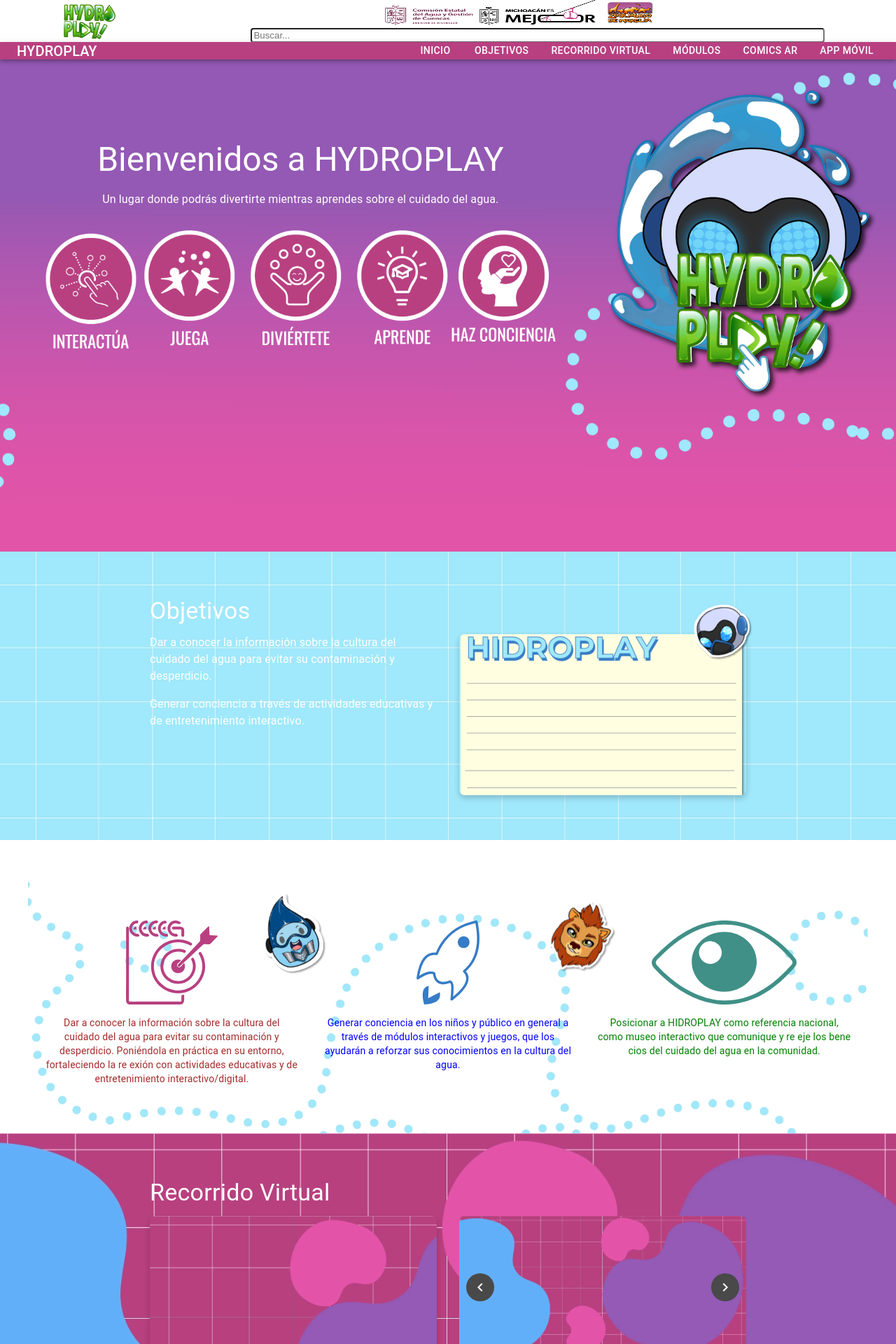
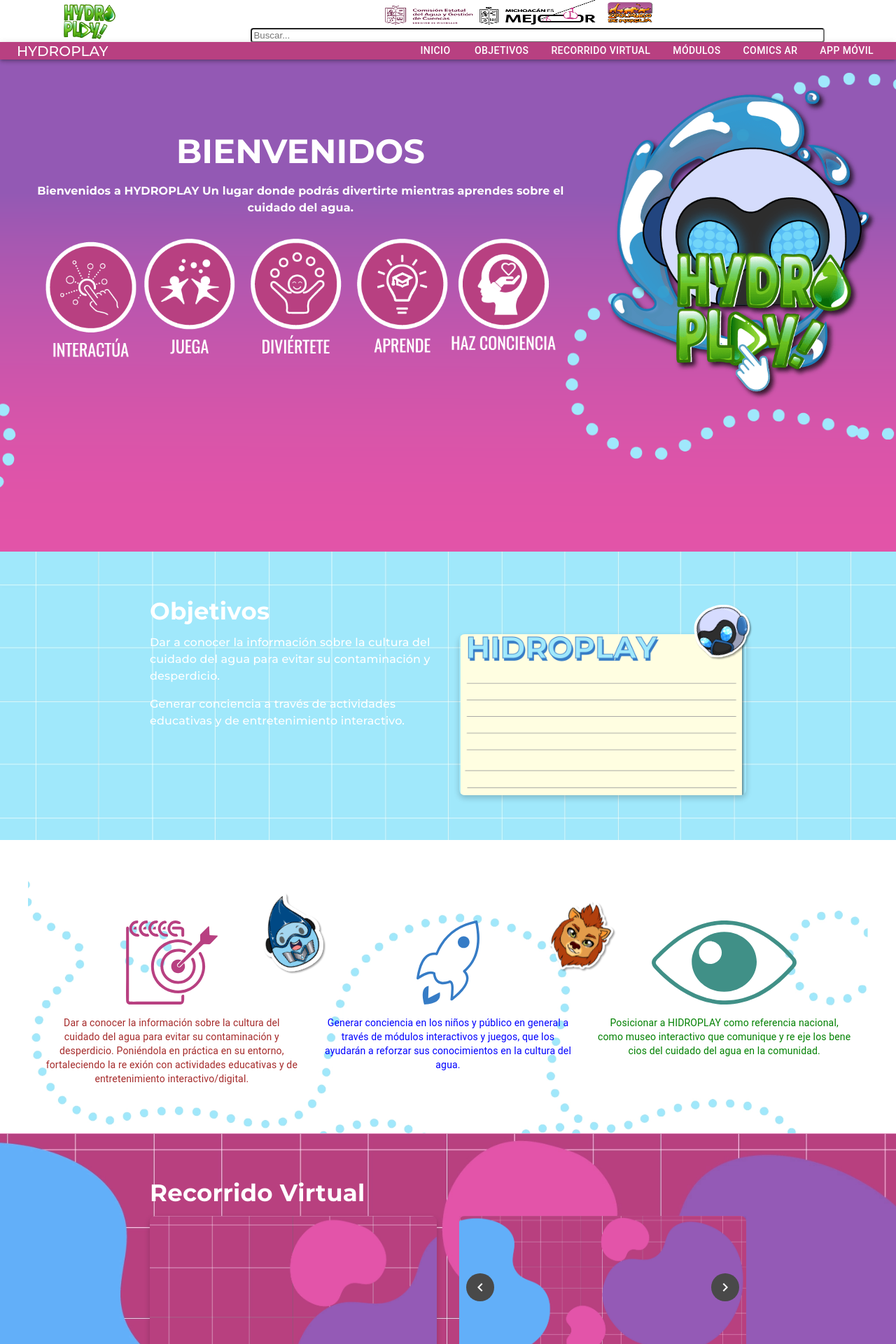
Before and after one commit to Alberto1226/WebHidroPlay, a React (Vite) app: page / in a window 1280 px wide. Shown: the top 1920 px of the page at 70% size. Built offline with nearby package versions, Linux system fonts and the light colour scheme.

Commit message:
v1-camio de tipografia

```diff
--- a/index.html
+++ b/index.html
@@ -4,6 +4,8 @@
     <meta charset="UTF-8" />
     <link rel="icon" type="image/svg+xml" href="/hidroplay_superior.svg" />
     <link href="https://fonts.googleapis.com/css2?family=Montserrat:wght@500&display=swap" rel="stylesheet">
+    <!-- Import Montserrat font from Google Fonts -->
+    <link href="https://fonts.googleapis.com/css2?family=Montserrat:wght@700&display=swap" rel="stylesheet">
     <meta name="viewport" content="width=device-width, initial-scale=1.0" />
     <title>Hidro Play!</title>
   </head>
--- a/src/App.css
+++ b/src/App.css
@@ -11,3 +11,8 @@
 section{
   width: 100%;
 }
+
+h3 {
+  font-family: 'Montserrat', sans-serif;  /* Apply Montserrat font */
+  font-weight: bold;  /* Ensure the font is bold */
+}
--- a/src/screen/components/Comics.jsx
+++ b/src/screen/components/Comics.jsx
@@ -58,7 +58,9 @@
           gutterBottom
           sx={{
             fontSize: { xs: "2rem", sm: "3rem" }, // Smaller font size on mobile
-            textAlign: { xs: "center", sm: "left" }, // Center text on mobile, left-align on larger screens
+            textAlign: { xs: "center", sm: "left" },
+            fontFamily: "Montserrat, sans-serif",
+            fontWeight: "bold", // Center text on mobile, left-align on larger screens
           }}
         >
           Comics AR
@@ -95,8 +97,8 @@
               position: "absolute",
               bottom: { xs: "0%", md: "100%" }, // Adjust bottom positioning for mobile
               left: { xs: "50%", md: "60%" }, // Adjust left positioning for mobile
-              width: {xs:'120px', md:'160px'},
-              height: {xs:'120px', md:'160px'},
+              width: { xs: "120px", md: "160px" },
+              height: { xs: "120px", md: "160px" },
               animation: `${bounceAnimation} 2s infinite ease-in-out`,
               transform: { xs: "translateX(-50%)", sm: "none" }, // Center the image horizontally on mobile
             }}
@@ -122,8 +124,8 @@
               position: "absolute",
               bottom: { xs: "10%", md: "200%" }, // Adjust bottom positioning for mobile
               left: { xs: "10%", md: "-350%" }, // Adjust left positioning for mobile
-              width: {xs:'120px', md:'160px'},
-              height: {xs:'120px', md:'160px'},
+              width: { xs: "120px", md: "160px" },
+              height: { xs: "120px", md: "160px" },
               animation: `${bounceAnimation} 2s infinite ease-in-out`,
               transform: { xs: "translateX(-50%)", sm: "none" }, // Center the image horizontally on mobile
             }}
@@ -163,8 +165,8 @@
               position: "absolute",
               bottom: "200%",
               left: "-350%",
-              width: {xs:'120px', md:'160px'},
-              height: {xs:'120px', md:'160px'},
+              width: { xs: "120px", md: "160px" },
+              height: { xs: "120px", md: "160px" },
               animation: `${bounceAnimation} 2s infinite ease-in-out`,
             }}
           />
@@ -176,7 +178,7 @@
             justifyContent: "center",
             alignItems: "center",
             top: "90%",
-            left: {xs:'70%' , md:'80%'},
+            left: { xs: "70%", md: "80%" },
             mt: 4,
           }}
         >
@@ -187,9 +189,10 @@
             sx={{
               position: "absolute",
               bottom: "200%",
+              display: "none",
               left: "-350%",
-              width: {xs:'120px', md:'160px'},
-              height: {xs:'120px', md:'160px'},
+              width: { xs: "120px", md: "160px" },
+              height: { xs: "120px", md: "160px" },
               animation: `${bounceAnimation} 2s infinite ease-in-out`,
             }}
           />
--- a/src/screen/components/Modules.jsx
+++ b/src/screen/components/Modules.jsx
@@ -51,7 +51,8 @@
             textAlign: "center",
             fontWeight: "bold",
             marginTop: {xs:4},
-            fontSize: { xs: "1.5rem", sm: "2.5rem", md: "3rem" }, // Adjust font size based on screen size
+            fontSize: { xs: "1.5rem", sm: "2.5rem", md: "3rem" },
+            fontFamily: "Montserrat, sans-serif", fontWeight: "bold"
           }}
         >
           Interacción con Módulos
--- a/src/screen/components/MovilApp.jsx
+++ b/src/screen/components/MovilApp.jsx
@@ -61,11 +61,12 @@
                 wordWrap: "break-word", // Ensures text wraps within the container
                 overflow: "hidden",
                 wordBreak: "break-word", // Break words if they don't fit
-                maxWidth: "100%", // Ensures the text is contained within the container width
+                maxWidth: "100%",fontFamily: "Montserrat, sans-serif", fontWeight: "bold"  // Ensures the text is contained within the container width
               }}
               component="h2"
               gutterBottom
               color="#9359b4"
+
             >
               Aplicación Móvil
             </Typography>
--- a/src/screen/components/NavBar/NavBar.jsx
+++ b/src/screen/components/NavBar/NavBar.jsx
@@ -47,7 +47,7 @@
       justifyContent: 'center', // Centra verticalmente
     }}>
       <Toolbar>
-        <Typography variant="h6" sx={{ flexGrow: 1 }}>
+        <Typography variant="h6" sx={{ flexGrow: 1, fontFamily: "Montserrat, sans-serif"}}>
           HYDROPLAY
         </Typography>
         <Box sx={{ display: { xs: 'none', md: 'flex' } }}>
--- a/src/screen/components/Objetives.jsx
+++ b/src/screen/components/Objetives.jsx
@@ -37,17 +37,17 @@
         }}
       >
         <Container maxWidth="md">
-          <Typography variant="h4" component="h2" gutterBottom>
+          <Typography variant="h4" component="h2" gutterBottom sx={{ fontFamily: "Montserrat, sans-serif", fontWeight: "bold" }}>
             Objetivos
           </Typography>
           <Grid container spacing={4}>
             {/* Primera columna: Texto */}
             <Grid item xs={12} sm={6}>
-              <Typography variant="body1" paragraph>
+              <Typography variant="body1" paragraph sx={{ fontFamily: "Montserrat, sans-serif"}}>
                 Dar a conocer la información sobre la cultura del cuidado del
                 agua para evitar su contaminación y desperdicio.
               </Typography>
-              <Typography variant="body1" paragraph>
+              <Typography variant="body1" paragraph sx={{ fontFamily: "Montserrat, sans-serif"}}>
                 Generar conciencia a través de actividades educativas y de
                 entretenimiento interactivo.
               </Typography>
@@ -129,7 +129,7 @@
         />
 
         {/* Grid con tarjetas */}
-        <Grid container spacing={4} justifyContent="center">
+        <Grid container spacing={4} justifyContent="center" sx={{ fontFamily: "Montserrat, sans-serif", fontWeight: "bold" }}>
           <ImageCard
             imageSrc={image2}
             altText="Hidrobot"
@@ -141,6 +141,7 @@
         educativas y de entretenimiento
         interactivo/digital."
             textColor="brown"
+            sx={{ fontFamily: "Montserrat, sans-serif", fontWeight: "bold" }}
           />
           <ImageCard
             imageSrc={image3}
@@ -151,6 +152,7 @@
         reforzar sus conocimientos en la cultura
         del agua."
             textColor="blue"
+            sx={{ fontFamily: "Montserrat, sans-serif", fontWeight: "bold" }}
           />
           <ImageCard
             imageSrc={image4}
@@ -160,6 +162,7 @@
         comunique y re eje los bene cios del
         cuidado del agua en la comunidad."
             textColor="green"
+            sx={{ fontFamily: "Montserrat, sans-serif", fontWeight: "bold" }}
           />
         </Grid>
       </Container>
--- a/src/screen/components/VirtualTour.jsx
+++ b/src/screen/components/VirtualTour.jsx
@@ -40,7 +40,7 @@
       }}
     >
       <Container maxWidth="md">
-        <Typography variant="h4" component="h2" gutterBottom>
+        <Typography variant="h4" component="h2" gutterBottom sx={{ fontFamily: "Montserrat, sans-serif", fontWeight: "bold" }}>
           Recorrido Virtual
         </Typography>
         <Grid container spacing={4}>
--- a/src/screen/components/Welcome.jsx
+++ b/src/screen/components/Welcome.jsx
@@ -21,14 +21,22 @@
         <Grid container spacing={4} alignItems="center">
           {/* Text and Button Section */}
           <Grid item xs={12} md={8}>
-            <Typography variant="h3" component="h1" gutterBottom>
-              Bienvenidos a HYDROPLAY
+            <Typography
+              variant="h3"
+              component="h1"
+              gutterBottom
+              sx={{ fontFamily: "Montserrat, sans-serif", fontWeight: "bold" }}
+            >
+              BIENVENIDOS
             </Typography>
-            <Typography variant="body1" paragraph>
-              Un lugar donde podrás divertirte mientras aprendes sobre el
-              cuidado del agua.
+            <Typography
+              variant="body1"
+              paragraph
+              sx={{ fontFamily: "Montserrat, sans-serif", fontWeight: "bold" }}
+            >
+              Bienvenidos a HYDROPLAY Un lugar donde podrás divertirte mientras
+              aprendes sobre el cuidado del agua.
             </Typography>
-
 
             <Box
               component="img"
```
